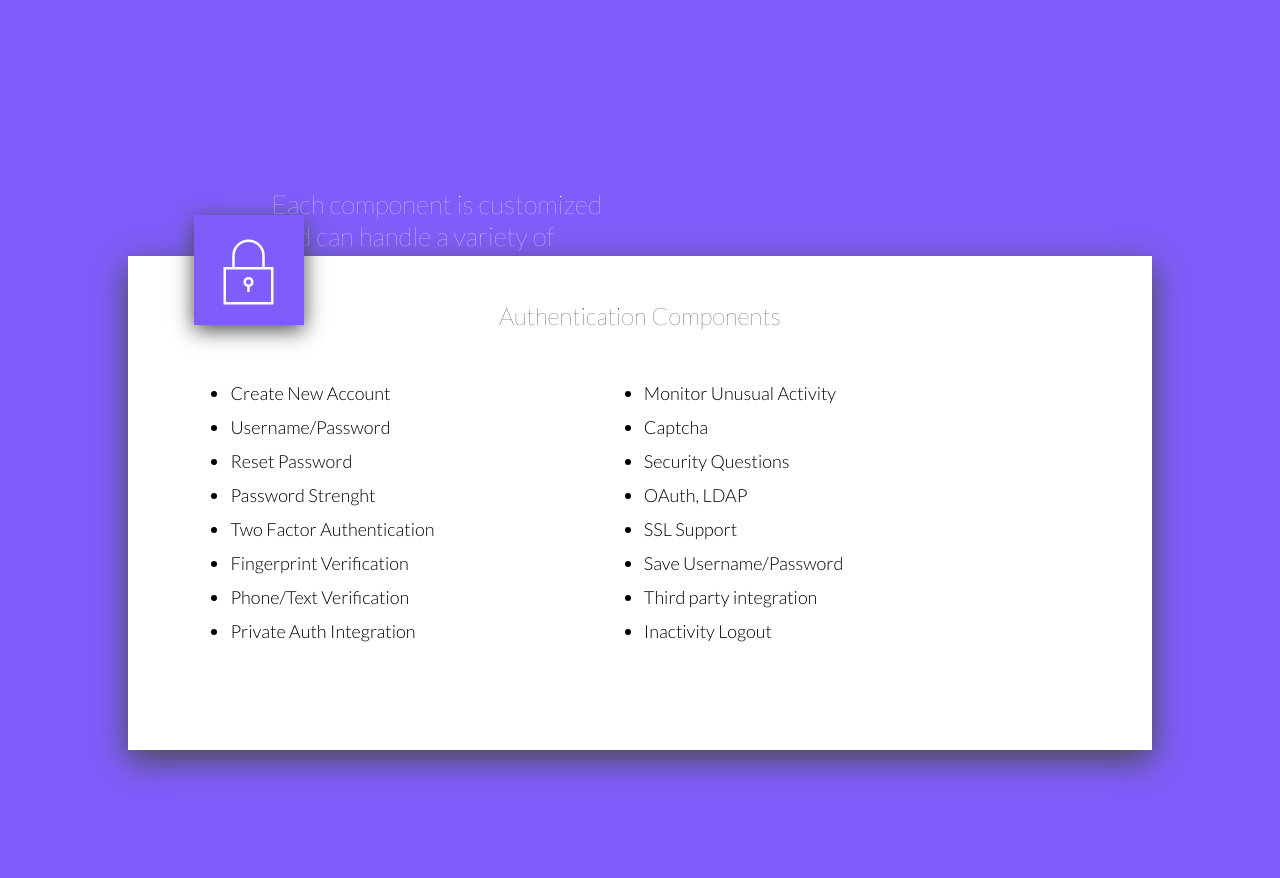
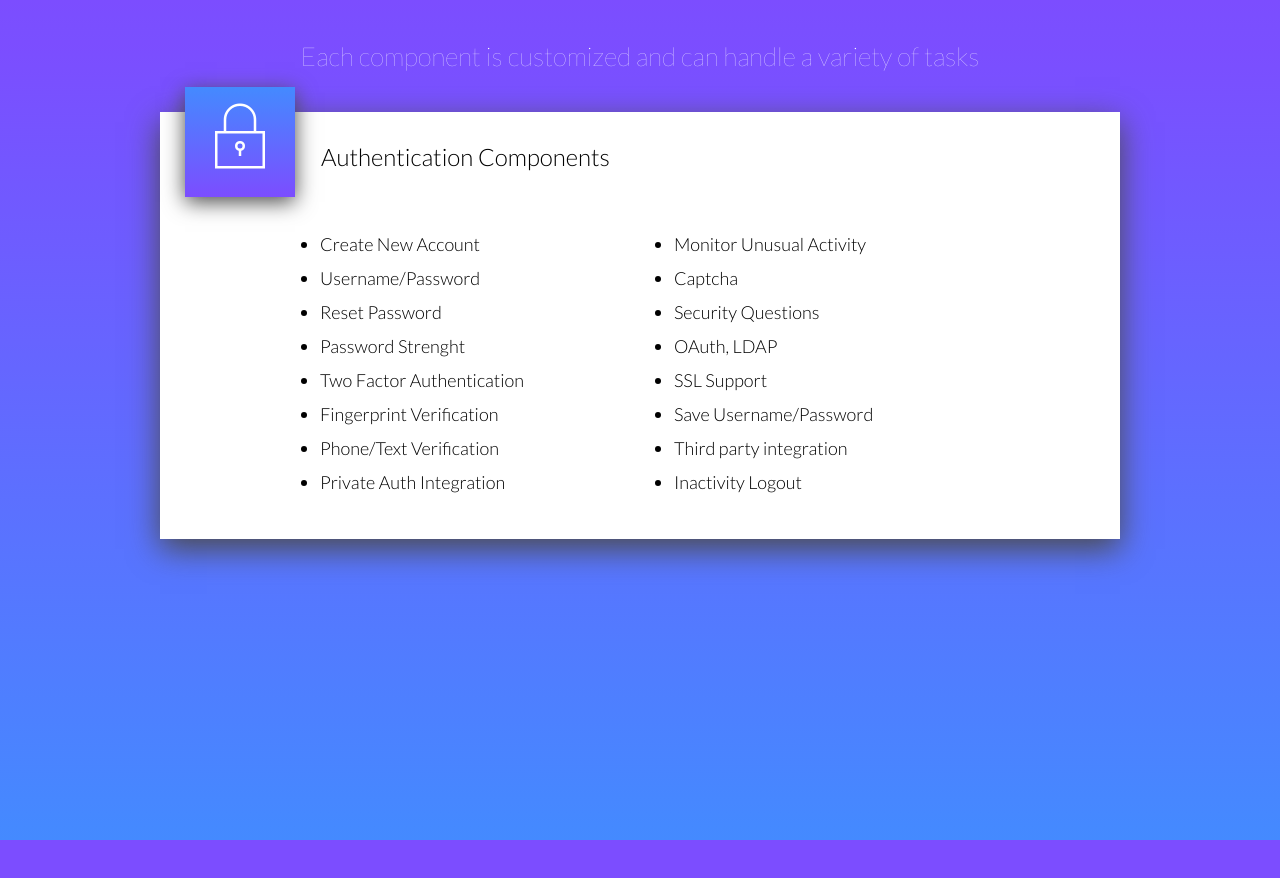
Before and after one commit to holtning/Appollo-Sign-Up, a plain HTML site: page index.html in a window 1280 px wide. After the commit the page ends 840 px from the top, so only its background shows below. Drawn offline with Linux system fonts and the light colour scheme; files whose address does not match are found by name.

Commit message:
Updates and Fixes

```diff
--- a/css/styles.css
+++ b/css/styles.css
@@ -6,14 +6,17 @@
 
 html,
 body {
-    background-color: #7F5DFA;
+    background-color: #7C4DFF;
+    background-image: linear-gradient(#7C4DFF, #448AFF);
     color: #fff;
     font-family: 'Gotham-Light', 'Lato', 'Arial', sans-serif;
     font-weight: 300;
     font-size: 20px;
     text-rendering: optimizeLegibility;
+    min-height: 100vh;
 }
 
+/*--- Typography & Icon Styles ---*/
 
 h2 {
     color: #000;
@@ -23,23 +26,25 @@ h2 {
     font-size: 1.2rem;
 }
 
-.outsideText {
-    margin: -10%;
-    padding-left: 40%;
-    width: 90%;
-    position: relative;
-}
-
 .outsideText h2 {
     color: #fff;
     line-height: normal;
+    text-align: center;
+    font-size: 1.3rem;
+}
+
+.boxHeader h2 {
+    line-height: 1rem;
+    margin: 0 0 0 0;
+    vertical-align: middle;
     text-align: left;
-    font-size: 1.3rem
+    font-weight: 300;
 }
 
 i {
     color: #fff;
-    font-size: 4rem;
+    font-size: 2rem;
+    line-height: 1;
 }
 
 li {
@@ -48,22 +53,26 @@ li {
     font-size: .9rem;
 }
 
-.row{
-    position: absolute;
-    margin-right: 20% 10%;
+/*--- Layout: starting with mobile-first ---*/
+
+.row {
+    position: relative;
+    display: block;
+    width: 95%;
+    margin: 5vh auto;
+    top: 0px;
 }
 
 
 .whiteBox {
     background-color: #fff;
-    margin: 10%;
-    margin-top: 20%;
-    width: 80%;
+    margin: 0 auto;
+    width: 95%;
     box-shadow: 0px 10px 30px #4b4b4b;
     position: relative;
 }
 
-.whiteBox::before {
+/*.whiteBox::before {
 
     background-image: -webkit-linear-gradient(rgba(255, 255, 255, 0), rgba(255, 255, 255, 0), rgba(255, 255, 255, 0), rgba(255, 255, 255, 1));
 
@@ -72,26 +81,39 @@ li {
     position: relative;
     height: 100%;
     width: 100%;
-}
+}*/
 
 .purpleBox {
-    background-color: #7F5DFA;
-    position: absolute;
+    background-color: #7C4DFF;
+    background-image: linear-gradient(#448AFF, #7C4DFF);
+    position: relative;
+    display: inline-block;
+    float: left;
     box-shadow: 0px 5px 20px #4b4b4b;
-    width: 110px;
-    height: 110px;
+    width: 55px;
+    height: 55px;
     text-align: center;
     padding: 8px;
     z-index: 99;
-    margin-left: 6.4%;
-    margin-top: -4%;
+    left: 5px;
+    top: -10px;
 }
 
+.boxHeader {
+    padding: 15px 0px 0px 70px;
+    margin-bottom: 30px;
+}
+
+.listBox {
+    margin: 20px auto 0px auto;
+    width: 100%;
+    display: block;
+    position: relative;
+}
 .firstCol, .secondCol {
-    display: inline-block;
-    float: none;
+    display: block;
     margin-bottom: 5%;
-    width: 40%;
+    width: 100%;
     padding: 0% 5% 5% 10%;
 }
 
@@ -99,31 +121,55 @@ li {
     padding: 0 10%;
 }
 
-/*desktop*/
-@media (min-width: 1024px) {
+/*--- Tablet and Large Phones ---*/
+@media (min-width: 500px) {
+    .purpleBox {
+        width: 110px;
+        height: 110px;
+        top: -25px;
+        left: 25px;
+    }
+
+    i  {
+        color: #fff;
+        font-size: 4rem;
+    }
+
+    .boxHeader {
+        height: 95px;
+        margin: 0 0 0 161px;
+        padding: 35px 0 0 0;
+        clear: none;
+    }
+}
+
+/*--- Desktop ---*/
+@media (min-width: 680px) {
+    .mobile-break {
+        display: none;
+    }
+
+    .whiteBox {
+        width: 80%;
+        max-width: 960px;
+    }
+
+    .listBox {
+        max-width: 800px;
+    }
+
     .firstCol, .secondCol {
         display: -webkit-inline-box;
         display: -webkit-inline-flex;
         display: -ms-inline-flexbox;
         display: inline-flex;
-        top: 0px;
-        position: relative;
-    }
-
-    .firstCol {
         -webkit-flex-flow: column;
         -ms-flex-flow: column;
         flex-flow: column;
+        position: relative;
+        width: 49%;
+        max-width: 350px;
         margin-bottom: 0%;
-        width: 40%;
+
     }
-
-    .secondCol {
-        -webkit-flex-flow: column;
-        -ms-flex-flow: column;
-        flex-flow: column;
-        /*float: right;*/
-        width: 40%;
 }
-
-}
--- a/index.html
+++ b/index.html
@@ -12,8 +12,8 @@
 
 <body>
     <div class="row">
-        <div class="col span-3-of-5 outsideText">
-            <h2>Each component is customized and can handle a variety of tasks</h2>
+        <div class="outsideText">
+            <h2>Each component is customized <br class="mobile-break"> and can handle a variety of tasks</h2>
         </div>
     </div>
     <div>
@@ -21,13 +21,14 @@
         </div>
     </div>
     <div>
-        <div class="row whiteBox">
+        <div class="whiteBox">
             <div class="">
-                <div class="purpleBox row"><i class="ion-ios-locked-outline"></i></div>
+                <div class="purpleBox"><i class="ion-ios-locked-outline"></i></div>
                 <div>
                     <div class="boxHeader">
                         <h2>Authentication Components</h2>
                     </div>
+                    <div class="listBox">
                         <div class="span-1-of-2 firstCol">
                         <ul>
                             <li>Create New Account</li>
@@ -56,6 +57,7 @@
                 </div>
             </div>
         </div>
+    </div>
 
 </body>
 
```
Lines whose indentation alone changed are shown as unchanged.
